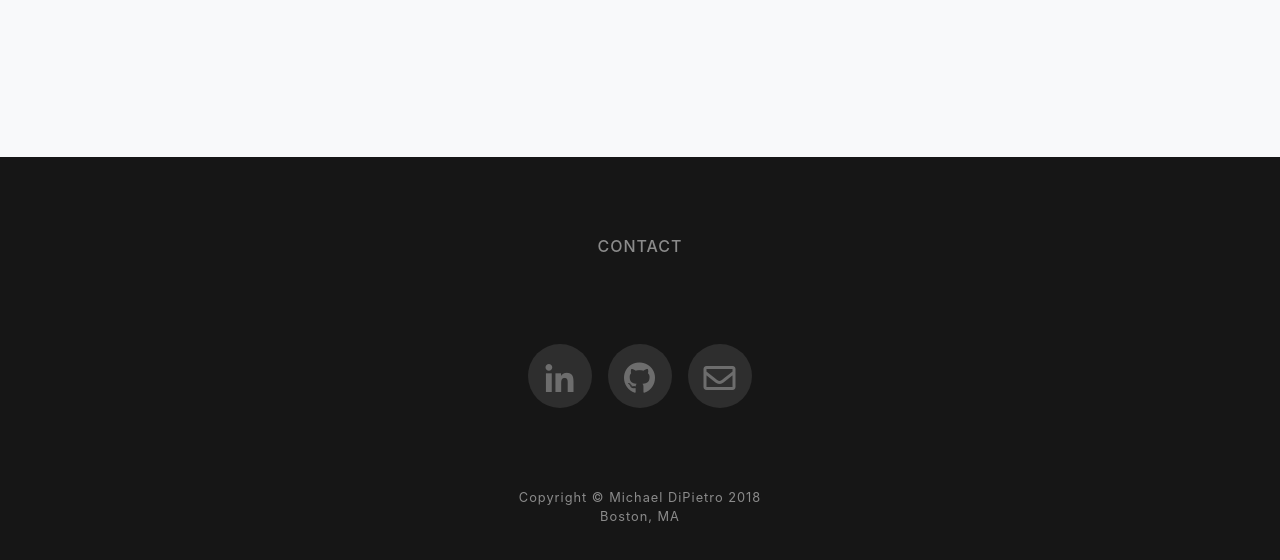
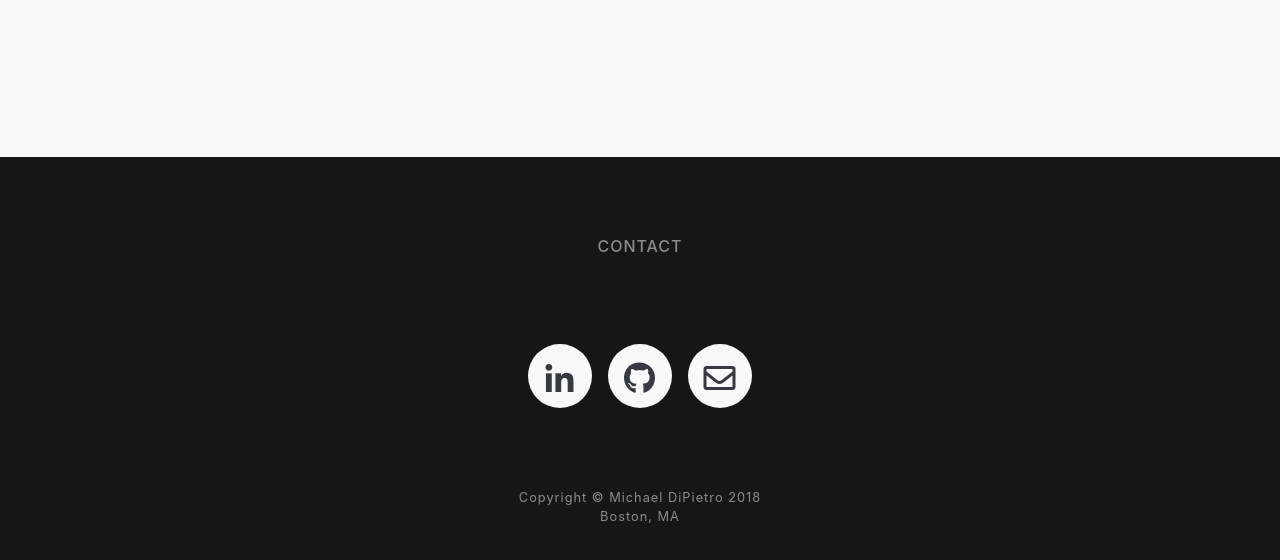
Before and after one commit to mdipietr0/mdipietr0.github.io, a website with bundled scripts: page index.html in a window 1280 px wide. Shown: the part 5984-6544 px from the top of the page. Built offline with nearby package versions, Linux system fonts and the light colour scheme.

Commit message:
Invert contact icon link colors

```diff
--- a/index.html
+++ b/index.html
@@ -806,20 +806,20 @@
 </div>
 
 <div class="social d-flex justify-content-center">
-  <a href="https://www.linkedin.com/in/michaelvdipietro/" class="mx-2" target="_blank">
-    <div class="mt-3">
+  <a href="https://www.linkedin.com/in/michaelvdipietro/" class="mx-2 bg-light" target="_blank">
+    <div class="mt-3 text-dark">
       <i class="fab fa-2x fa-linkedin-in"></i>
     </div>
   </a>
 
-  <a href="https://github.com/mdipietr0" class="mx-2" target="_blank">
-    <div class="mt-3">
+  <a href="https://github.com/mdipietr0" class="mx-2 bg-light" target="_blank">
+    <div class="mt-3 text-dark">
       <i class="fab fa-2x fa-github"></i>
     </div>
   </a>
 
-  <a href="mailto:dipietro.michael@gmail.com" class="mx-2" title="dipietro.michael@gmail.com" target="_blank">
-    <div class="mt-3">
+  <a href="mailto:dipietro.michael@gmail.com" class="mx-2 bg-light" title="dipietro.michael@gmail.com" target="_blank">
+    <div class="mt-3 text-dark">
       <i class="far fa-2x fa-envelope"></i>
     </div>
   </a>
```
